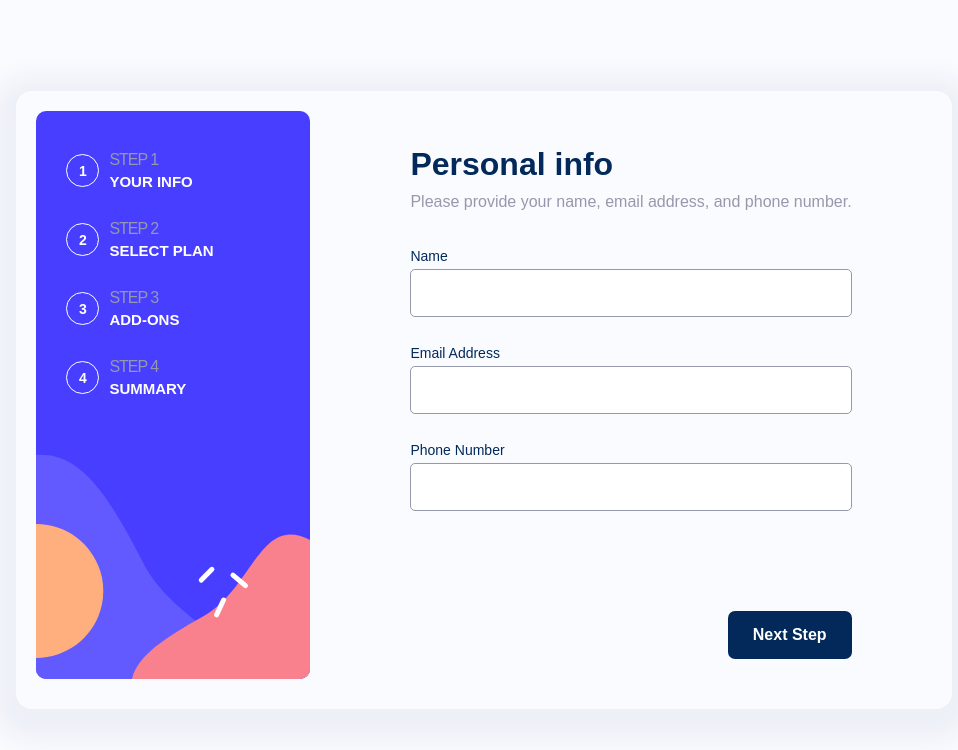
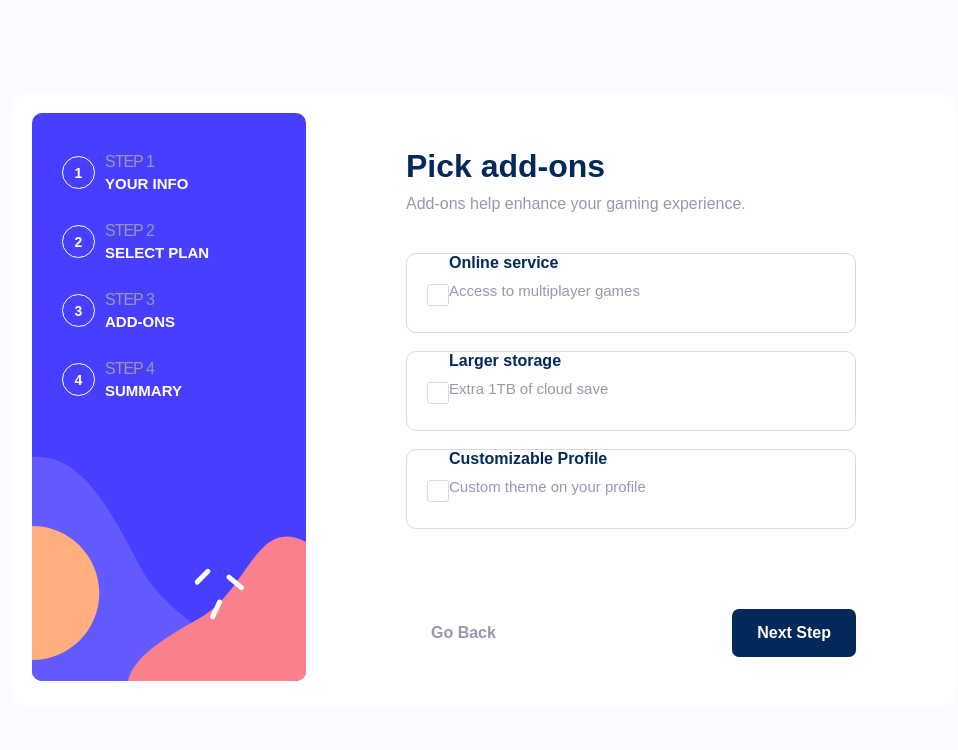
Before and after one commit to dwzm0/multistep-form, a React (Create React App) app: page / in a window 1280 px wide. Shown: the top 750 px of the page, without its empty margins (156-1114 px from the left). Built offline with nearby package versions, Linux system fonts and the light colour scheme.

Commit message:
second form full

```diff
--- a/src/components/FormSecond/FormSecondProps.tsx
+++ b/src/components/FormSecond/FormSecondProps.tsx
@@ -1,8 +1,8 @@
 /* eslint-disable @typescript-eslint/no-var-requires */
 export const formSecondProps = {
-  arcadeLogo: require('../../assets/images/icon-arcade.svg').default,
-  advancedLogo: require('../../assets/images/icon-advanced.svg').default,
-  proLogo: require('../../assets/images/icon-pro.svg').default,
+  arcadeLogo: require('../../images/icon-arcade.svg').default,
+  advancedLogo: require('../../images/icon-advanced.svg').default,
+  proLogo: require('../../images/icon-pro.svg').default,
   arcadeName: 'Arcade',
   advancedName: 'Advanced',
   proName: 'Pro',
--- a/src/components/FormThird/FormThird.elements.tsx
+++ b/src/components/FormThird/FormThird.elements.tsx
@@ -8,11 +8,10 @@ export const ThirdFormChoiceContainer = styled.div`
     align-items: center;
     gap: 18px;
     margin-bottom: 80px;
-    margin-top: 30px;
 
     @media screen and (max-width: 770px) {
         margin-bottom: 0px;
-        max-width: 345px;
+        width: 100%;
    }
 
 `
@@ -30,8 +29,7 @@ export const ThirdFormChoice = styled.div`
     }
 
     @media screen and (max-width: 770px) {
-       width: 294px;
-       height: 60px;
+       width: 100%;
        align-items: center;
     }
 `
--- a/src/components/FormThird/FormThird.tsx
+++ b/src/components/FormThird/FormThird.tsx
@@ -1,5 +1,5 @@
 import React from 'react'
-import { Text, Heading, Section, TextWrapper } from '../../globalStyle'
+import { Text, Heading, Section, TextWrapper, Footer, ForwardButton, BackButton } from '../../globalStyle'
 import { ThirdFormChoiceContainer, ThirdFormChoice, CheckLabel, CheckSpan, CheckInput, AddonSubheading, AddonText } from './FormThird.elements'
 
 interface FormThirdPropsInt {
@@ -18,8 +18,10 @@ const FormThird = ({ headerText, subText, thirdAddonSubheading, thirdAddonText,
   return (
     <>
         <Section>
-            <Heading>{headerText}</Heading>
-            <Text>{subText}</Text>
+            <TextWrapper>
+                <Heading>{headerText}</Heading>
+                <Text>{subText}</Text>
+            </TextWrapper>
             <ThirdFormChoiceContainer>
 
                 <ThirdFormChoice>
@@ -54,6 +56,11 @@ const FormThird = ({ headerText, subText, thirdAddonSubheading, thirdAddonText,
                 </ThirdFormChoice>
 
             </ThirdFormChoiceContainer>
+
+            <Footer>
+                <BackButton>Go Back</BackButton>
+                <ForwardButton>Next Step</ForwardButton>
+            </Footer>
         </Section>
     </>
   )
--- a/src/components/Main/Main.elements.tsx
+++ b/src/components/Main/Main.elements.tsx
@@ -8,20 +8,14 @@ export const MainContainer = styled.main`
    padding: 30px 80px 30px 100px;
    max-width: 650px;
 
-   @media screen and (max-width: 930px) {
-    padding: 50px 50px;
-   }
-   @media screen and (max-width: 830px) {
-    padding: 50px 25px;
-   }
-
    @media screen and (max-width: 770px) {
         max-width: 448px;
         width: 100%;
         padding: 24px;
-        background-color: hsl(231, 100%, 99%);
-        border-radius: 0.5rem;
+        background-color: var(--alabaster);
         margin: -4.5rem auto 0px;
         z-index: 1;
+        box-shadow: rgba(2, 41, 90, 0.05) 0px 8px 24px 24px;
+        border-radius: 0.5rem;
     }
 `
--- a/src/components/Main/Main.tsx
+++ b/src/components/Main/Main.tsx
@@ -1,12 +1,16 @@
 import React from 'react'
 import { MainContainer } from './Main.elements'
-import FormFirst from '../FormFirst/FormFirst'
-
+/* import FormFirst from '../FormFirst/FormFirst'
+ *//* import FormSecond from '../FormSecond/FormSecond'
+import { formSecondProps } from '../FormSecond/FormSecondProps'
+ */
+import FormThird from '../FormThird/FormThird'
+import { formThirdProps } from '../FormThird/FormThirdProps'
 const Main = (): JSX.Element => {
   return (
     <>
       <MainContainer>
-        <FormFirst />
+        <FormThird {...formThirdProps}/>
       </MainContainer>
     </>
   )
--- a/src/components/Panel/Panel.elements.tsx
+++ b/src/components/Panel/Panel.elements.tsx
@@ -5,14 +5,13 @@ export const PanelContainer = styled.div`
   padding: 20px;
   margin: 0px auto;
   border-radius: 1rem;
-  box-shadow: rgba(2, 41, 90, 0.05) 0px 8px 24px 24px;
+  background-color: var(--white);
 
 
   @media screen and (max-width: 770px) {
     flex-direction: column;
-    background-color: var(--alabaster);
-
     padding: 0px;
     width: 100%;
+    background-color: var(--alabaster);
   }
 `
--- a/src/globalStyle.tsx
+++ b/src/globalStyle.tsx
@@ -28,42 +28,27 @@ export const GeneralContainer = styled.div`
 `
 export const Section = styled.section`
     width: 100%;
-    height: 100%;
-    display: flex;
+/*     height: 100%;
+ */    display: flex;
     flex-direction: column;
     justify-content: center;
 `
 export const TextWrapper = styled.div`
+    width: 100%;
     display: flex;
     flex-direction: column;
-    gap: 5px;
-    padding: 20px;
+    gap: 10px;
+    margin-bottom: 40px;
     @media screen and (max-width: 770px) {
-        padding: 16px 0px;
+        gap: 20px;
+        margin-bottom: 20px;
     }
-`
-
-export const Footer = styled.div`
-      display: grid;
-      position:relative;
-      padding: 0;
-      z-index: 20;
-
-    @media screen and (max-width: 770px) {
-        background-color: var(--white);
-        padding: 1rem;
-        position: fixed;
-        bottom: 0;
-        left: 0;
-        right: 0;
-  }
 `
 
 export const Heading = styled.h1`
   font-weight: 700;
   color: var(--marine-blue);
   padding-top: 5px;
-  padding-bottom: 10px;
   font-size: 2rem;
 
   @media screen and (max-width: 770px) {
@@ -90,6 +75,23 @@ export const Text = styled.p`
 
 `
 
+export const Footer = styled.div`
+      display: grid;
+      position:relative;
+      grid-template-columns: 1fr 1fr;
+      padding: 0;
+      z-index: 20;
+
+    @media screen and (max-width: 770px) {
+        background-color: var(--white);
+        padding: 1rem;
+        position: fixed;
+        bottom: 0;
+        left: 0;
+        right: 0;
+  }
+`
+
 const Button = styled.button`
   font-weight: 700;
   border-radius: 7px;
@@ -106,8 +108,10 @@ const Button = styled.button`
   }
 `
 export const BackButton = styled(Button)`
-  background-color: var(--white);
+  background-color:  var(--white);
   color: var(--cool-gray);
+  justify-self: flex-start;
+
 
   &:hover, :active {
     color: var(--marine-blue);
```
Also changed, not shown: src/components/FormSecond/FormSecond.elements.tsx (+16 -10 lines), src/components/FormSecond/FormSecond.tsx (+16 -10 lines).
